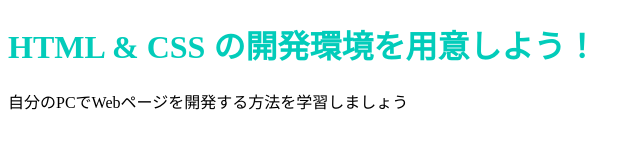
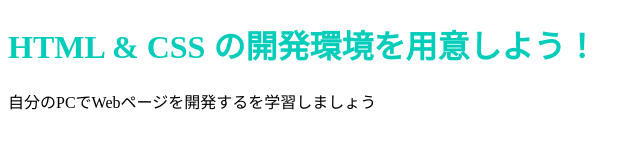
Before and after one commit to naoto-shimotsuma/sinamon, a plain HTML site: page index.html in a window 1280 px wide. Shown: the full height of the page, 0-640 px from the left. Drawn offline with Linux system fonts and the light colour scheme.

Commit message:
Update index.html

```diff
--- a/index.html
+++ b/index.html
@@ -7,6 +7,6 @@
   </head>
   <body>
     <h1 class="title">HTML & CSS の開発環境を用意しよう！</h1>
-    <p>自分のPCでWebページを開発する方法を学習しましょう</p>
+    <p>自分のPCでWebページを開発するを学習しましょう</p>
   </body>
 </html>
```
